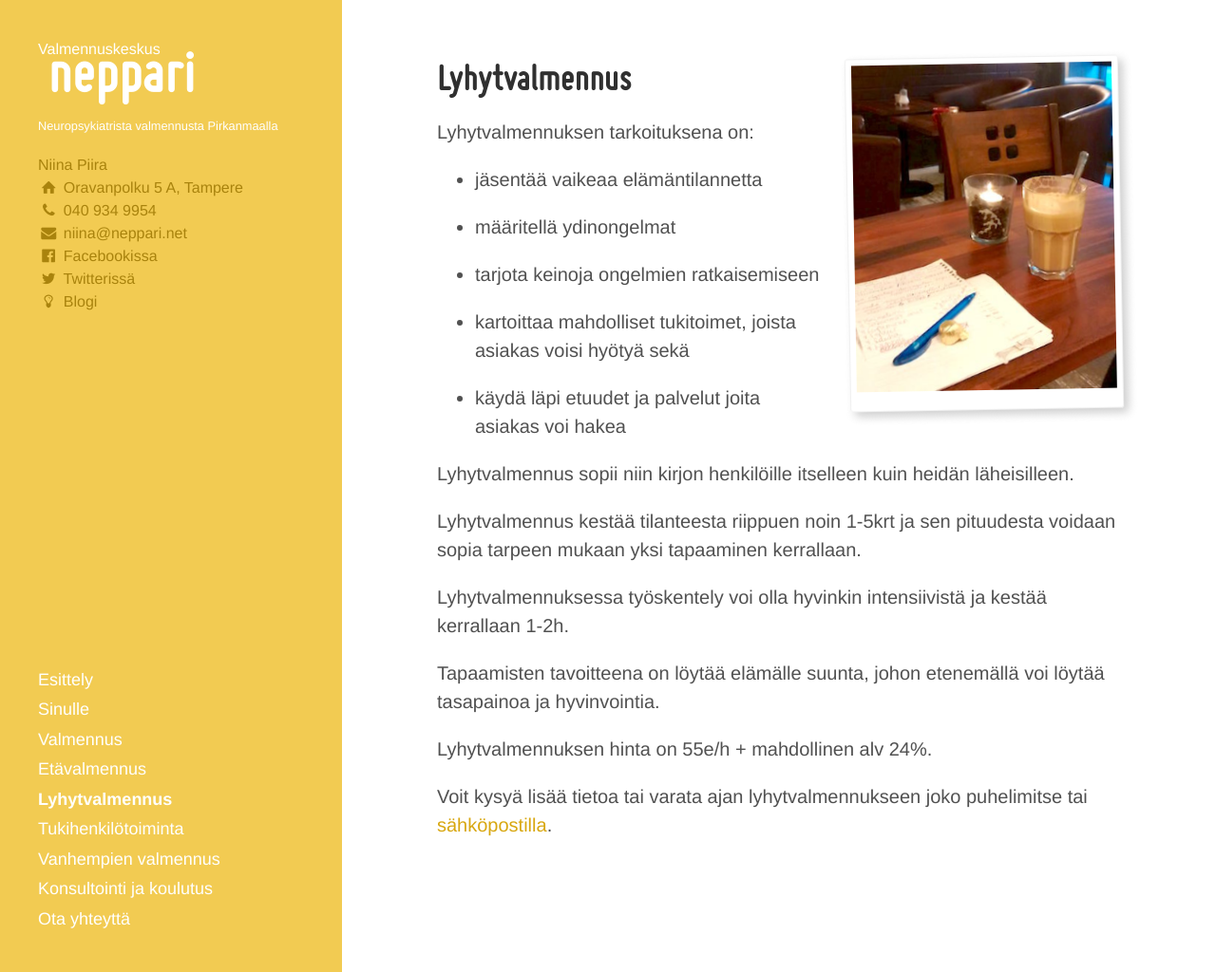
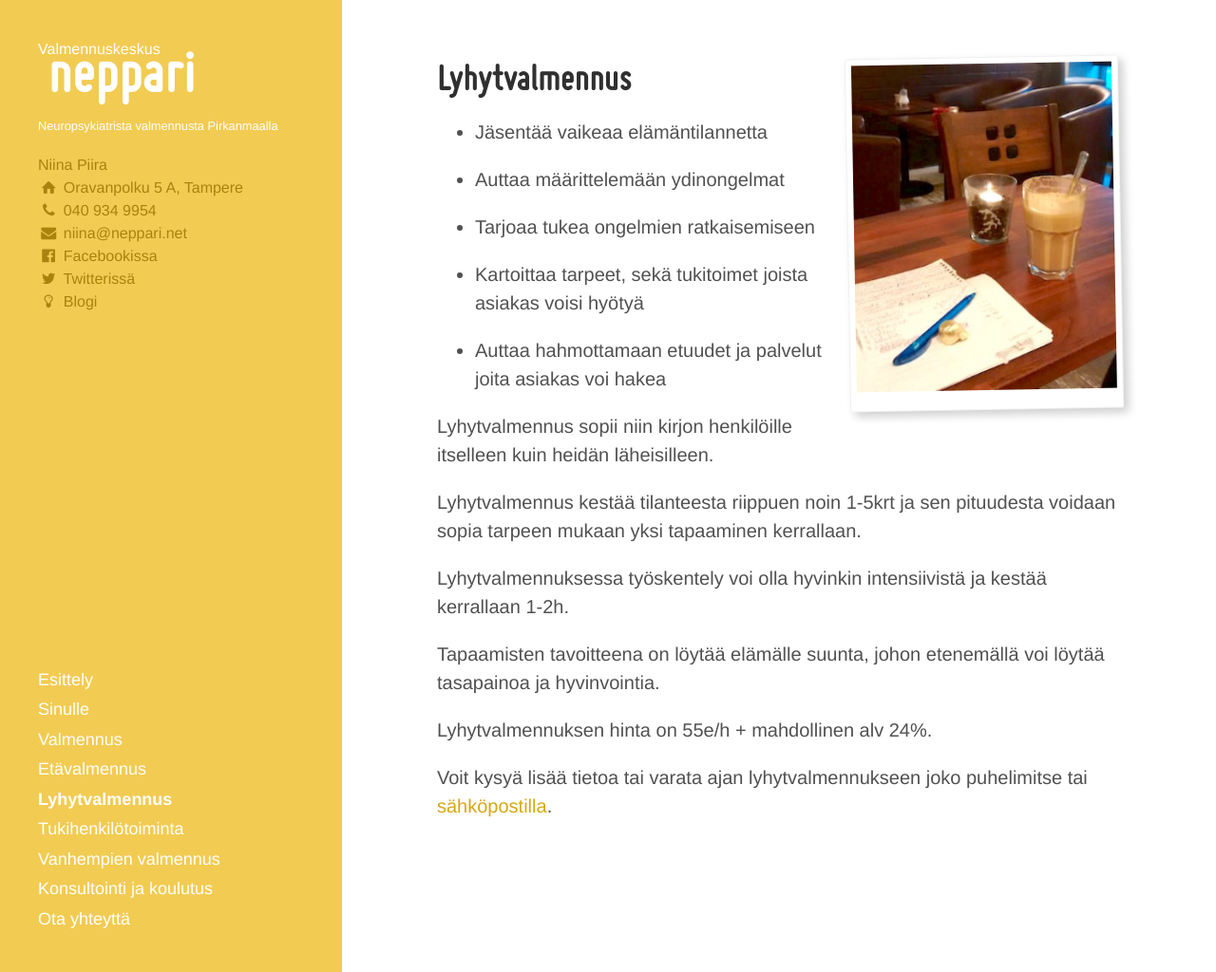
Before and after one commit to niinapiira/neppari.net, a Jekyll site: the page built from lyhytvalmennus.md, in a window 1280 px wide and 1024 px high. Shown: the whole window at 95% size. Built offline with Jekyll 4.4.1, drawn with Linux system fonts in a browser that asks for light colours.

Commit message:
Updated lyhytvalmennus.md

```diff
--- a/lyhytvalmennus.md
+++ b/lyhytvalmennus.md
@@ -14,20 +14,15 @@ polaroid: ""
 
 
 
+- Jäsentää vaikeaa elämäntilannetta
 
+- Auttaa määrittelemään ydinongelmat
 
+- Tarjoaa tukea ongelmien ratkaisemiseen
 
-Lyhytvalmennuksen tarkoituksena on:
+- Kartoittaa tarpeet, sekä tukitoimet joista asiakas voisi hyötyä
 
-- jäsentää vaikeaa elämäntilannetta
-
-- määritellä ydinongelmat
-
-- tarjota keinoja ongelmien ratkaisemiseen
-
-- kartoittaa mahdolliset tukitoimet, joista asiakas voisi hyötyä sekä
-
-- käydä läpi etuudet ja palvelut joita asiakas voi hakea
+- Auttaa hahmottamaan etuudet ja palvelut joita asiakas voi hakea
 
 
 
```
